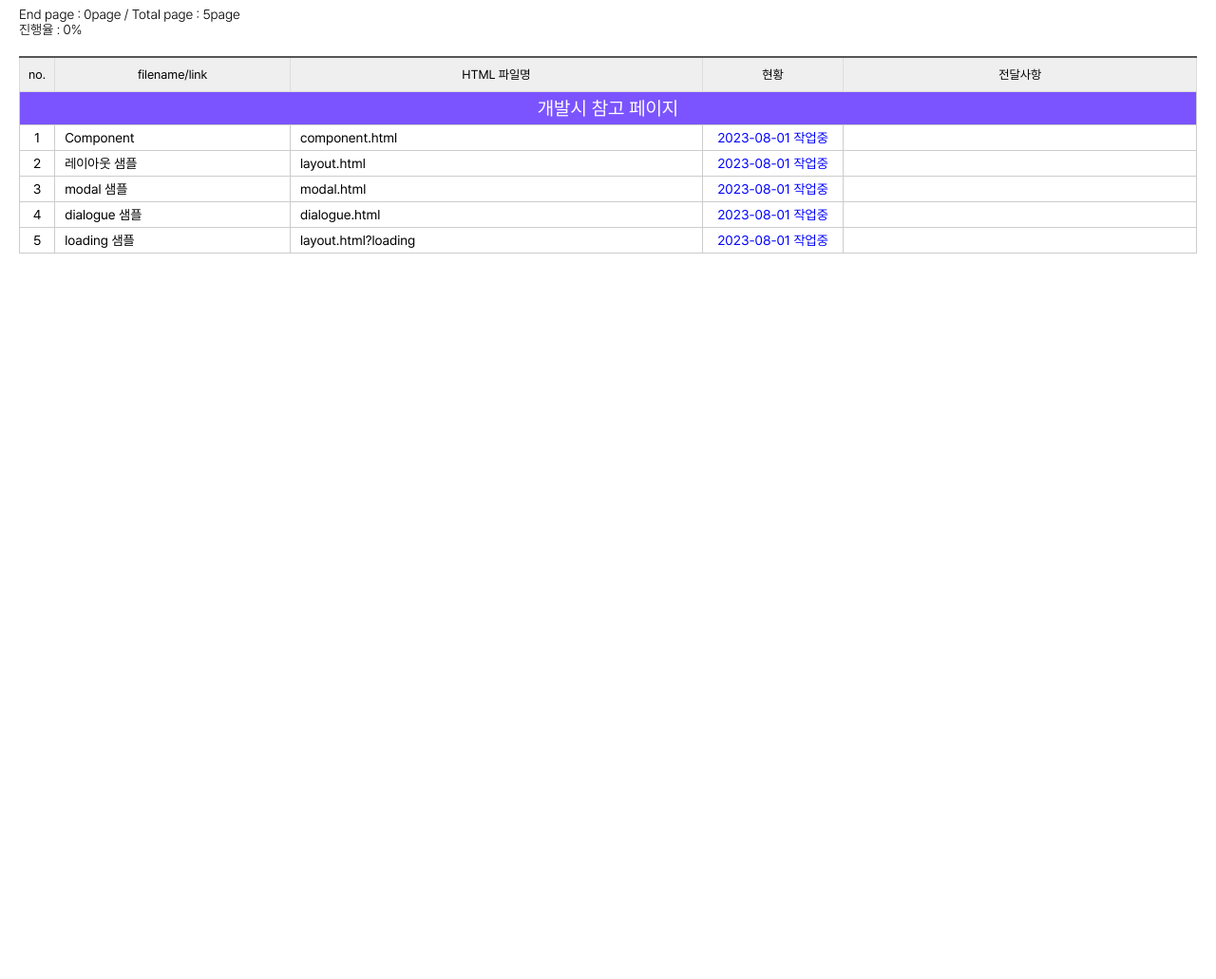
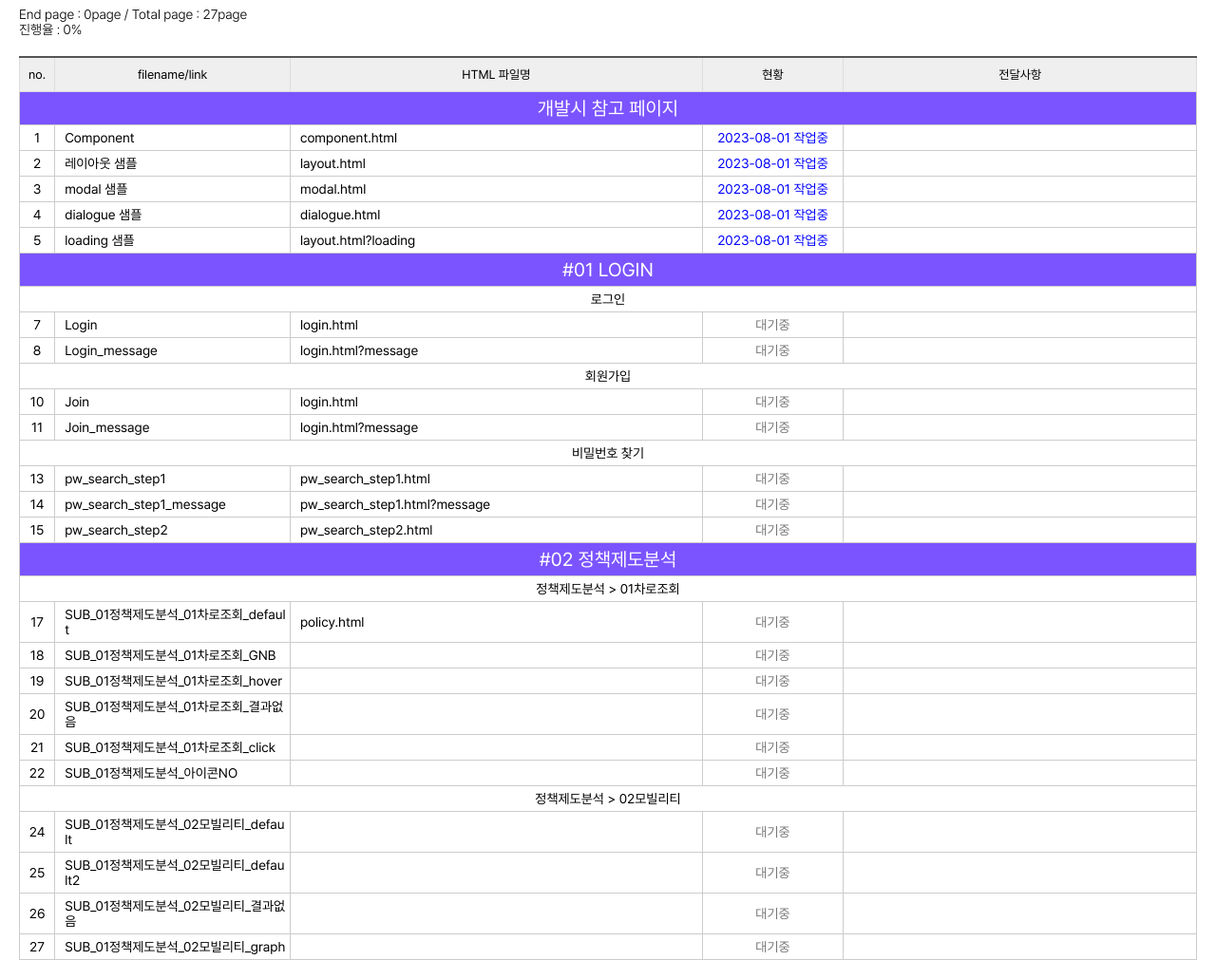
Before and after one commit to kik87827/autistic, a website: page src/codinglist.html in a window 1280 px wide. Shown: the part 59-1090 px from the top of the page at 95% size. Before the commit the page ends 800 px from the top, so only its background shows below. Drawn offline with nearby package versions, Linux system fonts and the light colour scheme; files that its build step writes are made by us from their sources; files whose address does not match are found by name.

Commit message:
코딩리스트 작성

```diff
--- a/src/codinglist.html
+++ b/src/codinglist.html
@@ -125,6 +125,146 @@ a:hover {text-decoration:underline;}
 					<td class="work ing"></td>
 					<td class="bgo"></td>
 				</tr>
+				<tr class="depth">
+					<td colspan="5">#01 LOGIN</td>
+				</tr>
+				<tr class="depth2">
+					<td colspan="5">로그인</td>
+				</tr>
+				<tr>
+					<td class="no"></td>
+					<td class="link"><a href="login.html" target="_blank">Login</a></td>
+					<td class="td_url"></td>
+					<td class="work"></td>
+					<td class="bgo"></td>
+				</tr>
+				<tr>
+					<td class="no"></td>
+					<td class="link"><a href="login.html?message" target="_blank">Login_message</a></td>
+					<td class="td_url"></td>
+					<td class="work"></td>
+					<td class="bgo"></td>
+				</tr>
+				<tr class="depth2">
+					<td colspan="5">회원가입</td>
+				</tr>
+				<tr>
+					<td class="no"></td>
+					<td class="link"><a href="login.html" target="_blank">Join</a></td>
+					<td class="td_url"></td>
+					<td class="work"></td>
+					<td class="bgo"></td>
+				</tr>
+				<tr>
+					<td class="no"></td>
+					<td class="link"><a href="login.html?message" target="_blank">Join_message</a></td>
+					<td class="td_url"></td>
+					<td class="work"></td>
+					<td class="bgo"></td>
+				</tr>
+				<tr class="depth2">
+					<td colspan="5">비밀번호 찾기</td>
+				</tr>
+				<tr>
+					<td class="no"></td>
+					<td class="link"><a href="pw_search_step1.html" target="_blank">pw_search_step1</a></td>
+					<td class="td_url"></td>
+					<td class="work"></td>
+					<td class="bgo"></td>
+				</tr>
+				<tr>
+					<td class="no"></td>
+					<td class="link"><a href="pw_search_step1.html?message" target="_blank">pw_search_step1_message</a></td>
+					<td class="td_url"></td>
+					<td class="work"></td>
+					<td class="bgo"></td>
+				</tr>
+				<tr>
+					<td class="no"></td>
+					<td class="link"><a href="pw_search_step2.html" target="_blank">pw_search_step2</a></td>
+					<td class="td_url"></td>
+					<td class="work"></td>
+					<td class="bgo"></td>
+				</tr>
+				<tr class="depth">
+					<td colspan="5">#02 정책제도분석</td>
+				</tr>
+				<tr class="depth2">
+					<td colspan="5">정책제도분석 > 01차로조회</td>
+				</tr>
+				<tr>
+					<td class="no"></td>
+					<td class="link"><a href="policy.html" target="_blank">SUB_01정책제도분석_01차로조회_default</a></td>
+					<td class="td_url"></td>
+					<td class="work"></td>
+					<td class="bgo"></td>
+				</tr>
+				<tr>
+					<td class="no"></td>
+					<td class="link"><a href="" target="_blank">SUB_01정책제도분석_01차로조회_GNB</a></td>
+					<td class="td_url"></td>
+					<td class="work"></td>
+					<td class="bgo"></td>
+				</tr>
+				<tr>
+					<td class="no"></td>
+					<td class="link"><a href="" target="_blank">SUB_01정책제도분석_01차로조회_hover</a></td>
+					<td class="td_url"></td>
+					<td class="work"></td>
+					<td class="bgo"></td>
+				</tr>
+				<tr>
+					<td class="no"></td>
+					<td class="link"><a href="" target="_blank">SUB_01정책제도분석_01차로조회_결과없음</a></td>
+					<td class="td_url"></td>
+					<td class="work"></td>
+					<td class="bgo"></td>
+				</tr>
+				<tr>
+					<td class="no"></td>
+					<td class="link"><a href="" target="_blank">SUB_01정책제도분석_01차로조회_click</a></td>
+					<td class="td_url"></td>
+					<td class="work"></td>
+					<td class="bgo"></td>
+				</tr>
+				<tr>
+					<td class="no"></td>
+					<td class="link"><a href="" target="_blank">SUB_01정책제도분석_아이콘NO</a></td>
+					<td class="td_url"></td>
+					<td class="work"></td>
+					<td class="bgo"></td>
+				</tr>
+				<tr class="depth2">
+					<td colspan="5">정책제도분석 > 02모빌리티</td>
+				</tr>
+				<tr>
+					<td class="no"></td>
+					<td class="link"><a href="" target="_blank">SUB_01정책제도분석_02모빌리티_default</a></td>
+					<td class="td_url"></td>
+					<td class="work"></td>
+					<td class="bgo"></td>
+				</tr>
+				<tr>
+					<td class="no"></td>
+					<td class="link"><a href="" target="_blank">SUB_01정책제도분석_02모빌리티_default2</a></td>
+					<td class="td_url"></td>
+					<td class="work"></td>
+					<td class="bgo"></td>
+				</tr>
+				<tr>
+					<td class="no"></td>
+					<td class="link"><a href="" target="_blank">SUB_01정책제도분석_02모빌리티_결과없음</a></td>
+					<td class="td_url"></td>
+					<td class="work"></td>
+					<td class="bgo"></td>
+				</tr>
+				<tr>
+					<td class="no"></td>
+					<td class="link"><a href="" target="_blank">SUB_01정책제도분석_02모빌리티_graph</a></td>
+					<td class="td_url"></td>
+					<td class="work"></td>
+					<td class="bgo"></td>
+				</tr>
 			</tbody>
 		</table>
   </div>
```
